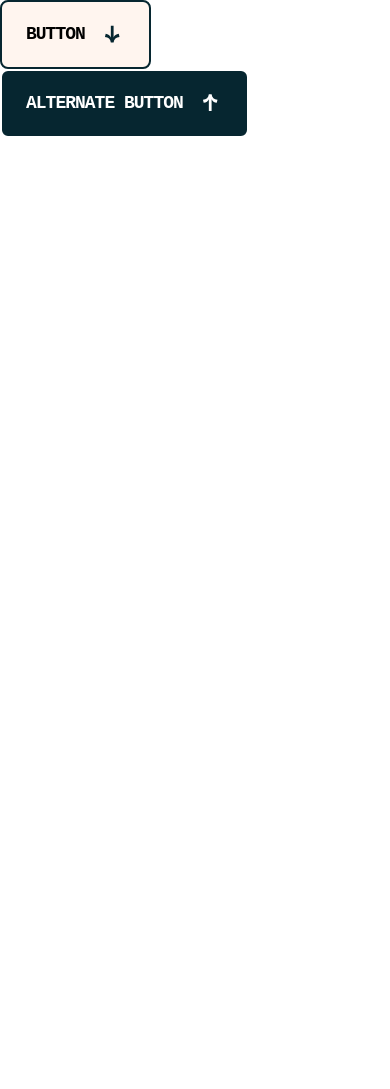
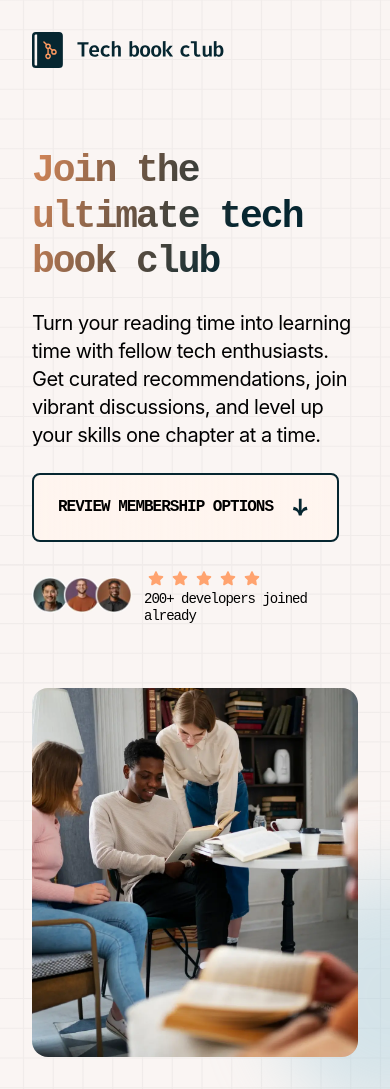
Before and after one commit to BuraYu/techbook, a React (Create React App) app: page / in a window 390 px wide. Before the commit the page ends 844 px from the top, so only its background shows below. Built offline with nearby package versions, Linux system fonts and the light colour scheme.

Commit message:
fixed overlay issues in hero component

```diff
--- a/src/App.css
+++ b/src/App.css
@@ -153,7 +153,7 @@ h6 {
   font-weight: 400;
 }
 
-@media (max-width: 375px) {
+@media (max-width: 450px) {
   .text-preset-1 {
     font-size: 2.375rem;
     line-height: 1.2;
--- a/src/App.js
+++ b/src/App.js
@@ -1,12 +1,15 @@
 import "./App.css";
 import AlternateButton from "./components/AlternateButton";
+import Hero from "./components/Hero";
 import PrimaryButton from "./components/PrimaryButton";
 
 function App() {
   return (
     <div className="App">
-      <PrimaryButton title={"button"} />
-      <AlternateButton title={"alternate button"} />
+      <Hero />
+
+      {/* <PrimaryButton title={"button"} />
+      <AlternateButton title={"alternate button"} /> */}
     </div>
   );
 }
--- /dev/null
+++ b/src/components/Hero.jsx
@@ -0,0 +1,56 @@
+import React from "react";
+import "../App.css";
+import styles from "./hero.module.css";
+import logo from "../assets/logo.svg";
+import PrimaryButton from "./PrimaryButton";
+import happyCustomers from "../assets/image-avatars.webp";
+import star from "../assets/icon-star.svg";
+import heroImg from "../assets/image-hero-desktop.webp";
+import glow from "../assets/pattern-glow.svg";
+
+const Hero = () => {
+  return (
+    <div className={styles.hero_container}>
+      <img src={glow} alt="glowing effect on the background" />
+      <div className={styles.hero_wrapper}>
+        <div className={styles.navbar_container}>
+          <img src={logo} alt={logo} />
+        </div>
+        <div className={styles.hero_content}>
+          <div className={styles.hero_text}>
+            <h1 className={`text-preset-1 ${styles.hero_header}`}>
+              Join the ultimate tech book club
+            </h1>
+            <p className="text-preset-5">
+              Turn your reading time into learning time with fellow tech
+              enthusiasts. Get curated recommendations, join vibrant
+              discussions, and level up your skills one chapter at a time.
+            </p>
+            <PrimaryButton title={"review membership options"} />
+            <div className={styles.testimonial_container}>
+              <img
+                src={happyCustomers}
+                alt="Profile pictures of happy customers"
+              />
+              <div className={styles.rating_container}>
+                <div className={styles.star_container}>
+                  <img src={star} alt="star icon" />
+                  <img src={star} alt="star icon" />
+                  <img src={star} alt="star icon" />
+                  <img src={star} alt="star icon" />
+                  <img src={star} alt="star icon" />
+                </div>
+                <span className="text-preset-7">
+                  200+ developers joined already
+                </span>
+              </div>
+            </div>
+          </div>
+          <img src={heroImg} alt="" className={styles.imgImg} />
+        </div>
+      </div>
+    </div>
+  );
+};
+
+export default Hero;
--- a/src/components/alternateButton.module.css
+++ b/src/components/alternateButton.module.css
@@ -17,6 +17,6 @@
   background-color: var(--neutral700);
 }
 
-span {
+.p_button_container span {
   text-transform: uppercase;
 }
--- /dev/null
+++ b/src/components/hero.module.css
@@ -0,0 +1,129 @@
+.hero_container {
+  background-image: url("../assets/pattern-light-bg.svg");
+  background-blend-mode: lighten;
+  padding: 32px 135px;
+  display: flex;
+  flex-direction: column;
+  align-items: center;
+  position: relative;
+  overflow: hidden;
+  z-index: 1;
+}
+
+.hero_container > img {
+  position: absolute;
+  right: -500px;
+  top: 100px;
+  z-index: -1;
+}
+
+.hero_wrapper {
+  max-width: 1200px;
+  z-index: 1;
+}
+
+.navbar_container {
+  margin-bottom: 80px;
+}
+
+.hero_content {
+  display: flex;
+  align-items: center;
+  justify-content: space-between;
+  overflow: hidden;
+  gap: 64px;
+}
+
+.hero_text {
+  max-width: 570px;
+  display: flex;
+  flex-direction: column;
+  gap: 24px;
+}
+
+.hero_header {
+  background: var(--textGradient);
+  -webkit-background-clip: text;
+  -webkit-text-fill-color: transparent;
+}
+
+.testimonial_container {
+  display: flex;
+  align-items: center;
+  gap: 12px;
+}
+
+.testimonial_container > img {
+  width: 100px;
+}
+
+.rating_container {
+  display: flex;
+  flex-direction: column;
+}
+
+.star_container {
+  display: flex;
+}
+
+.hero_content > img {
+  max-width: 40%;
+  object-fit: fill;
+  border-radius: 16px;
+  z-index: 1;
+}
+
+@media (max-width: 1300px) {
+  .hero_container {
+    padding: 32px 32px;
+  }
+}
+
+@media (max-width: 900px) {
+  .hero_content {
+    gap: 64px;
+    flex-direction: column;
+  }
+
+  .hero_content > img {
+    max-width: 100%;
+  }
+
+  .hero_text {
+    align-self: start;
+  }
+
+  .hero_container > img {
+    position: absolute;
+    right: -400px;
+    top: 1000px;
+    z-index: -1;
+  }
+}
+
+@media (max-width: 750px) {
+  .hero_container > img {
+    position: absolute;
+    right: -300px;
+    top: 1000px;
+    z-index: -1;
+  }
+}
+
+@media (max-width: 450px) {
+  .hero_container > img {
+    position: absolute;
+    right: -300px;
+    top: 890px;
+    z-index: -1;
+  }
+}
+
+@media (max-width: 400px) {
+  .hero_container > img {
+    position: absolute;
+    right: -200px;
+    top: 800px;
+    z-index: -1;
+  }
+}
--- a/src/components/primaryButton.module.css
+++ b/src/components/primaryButton.module.css
@@ -1,5 +1,5 @@
 .p_button_container {
-  display: flex;
+  display: inline-flex;
   align-items: center;
   justify-content: center;
   gap: 1rem;
@@ -10,12 +10,14 @@
   padding: 20px 24px;
   border-radius: 8px;
   transition: background-color 0.4s ease-in-out;
+  width: auto;
+  align-self: flex-start;
 }
 
 .p_button_container:hover {
   background-color: var(--lightSalmon100);
 }
 
-span {
+.p_button_container span {
   text-transform: uppercase;
 }
```
Also changed, not shown: src/assets/pattern-light-bg.svg.
